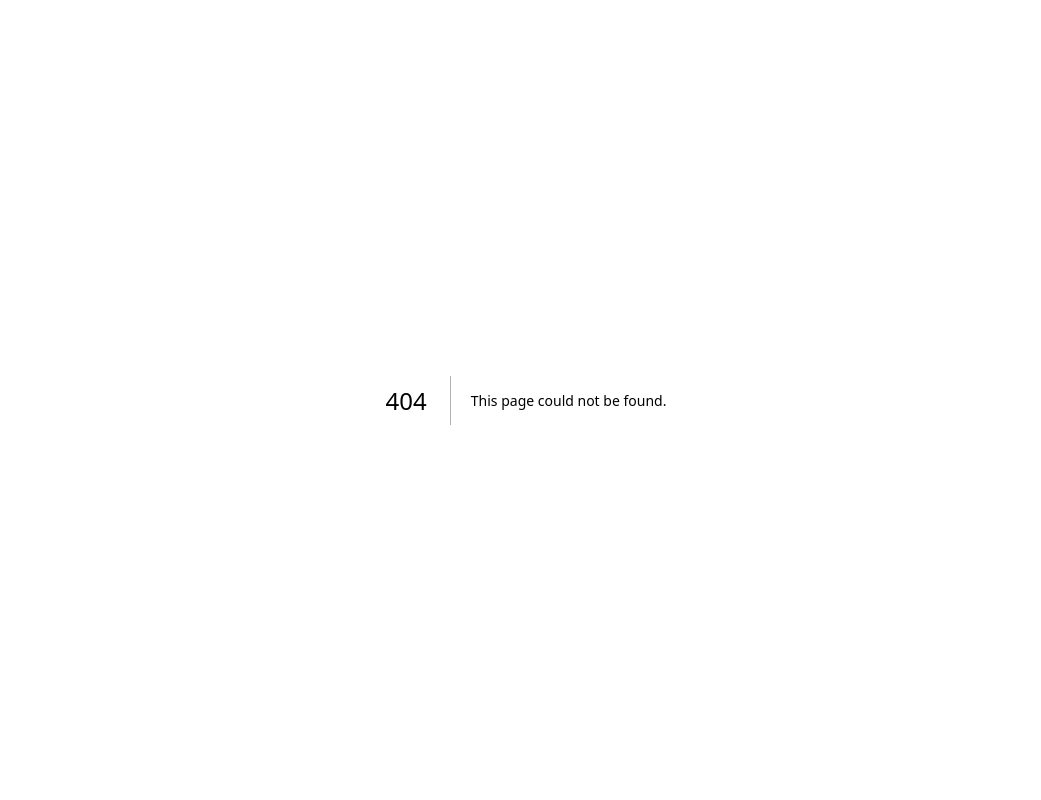
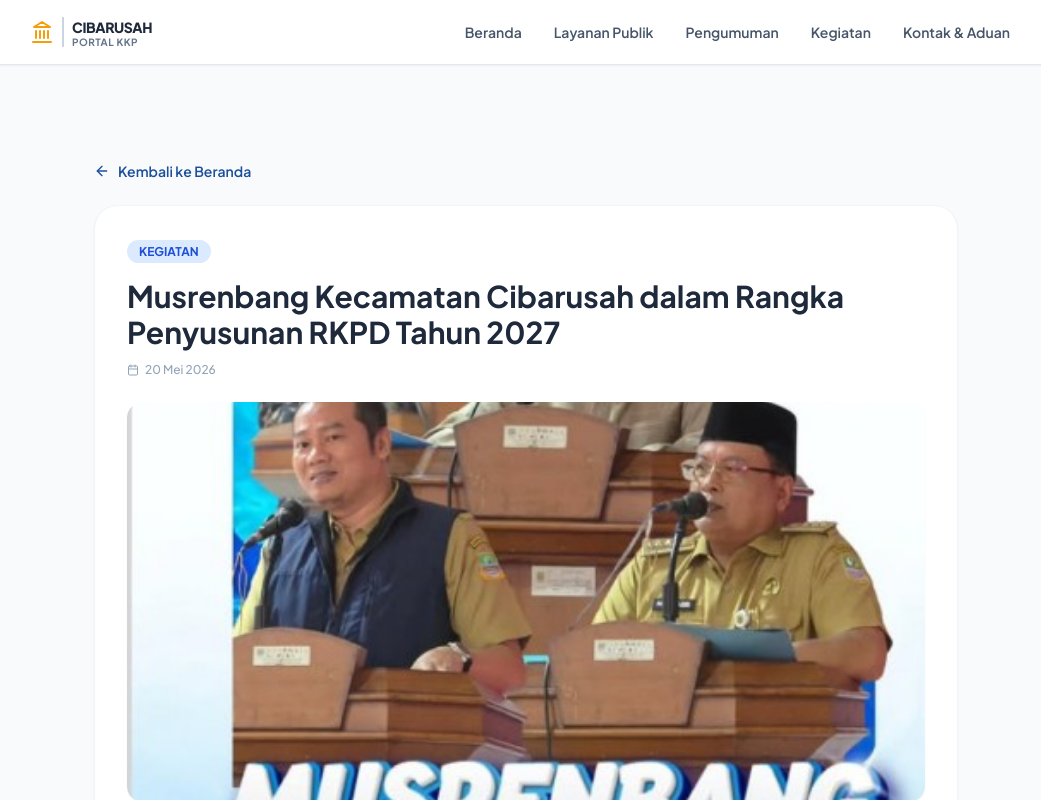
Before and after one commit to ilhammlna19/cibarusah-nextjs14, a Next.js app: page /kegiatan/1 in a window 1280 px wide. Before the commit this address had no page. Shown: the top 800 px of the page, without its empty margins (114-1155 px from the left). Built offline with nearby package versions, Linux system fonts and the light colour scheme.

Commit message:
tambah halaman detail kegiatan

```diff
--- /dev/null
+++ b/src/app/kegiatan/[id]/page.tsx
@@ -0,0 +1,71 @@
+import Navbar from "@/components/Navbar";
+import Footer from "@/components/Footer";
+import { ArrowLeft, Calendar } from "lucide-react";
+import Link from "next/link";
+// 1. Import data pusat NEWS kamu
+import { NEWS } from "@/lib/data";
+
+export default function DetailKegiatanPage({ params }: { params: { id: string } }) {
+
+  // 2. Cari data berita yang ID-nya cocok dengan yang diklik user
+const detailBerita = NEWS.find((item) => item.id === Number(params.id));
+  // 3. Jika data tidak ditemukan, tampilkan pesan peringatan
+  if (!detailBerita) {
+    return (
+      <main className="min-h-screen bg-slate-50">
+        <Navbar />
+        <div className="pt-32 text-center">
+          <h2 className="text-xl font-bold text-slate-800">Maaf, data kegiatan tidak ditemukan.</h2>
+          <Link href="/" className="text-blue-600 font-semibold mt-4 inline-block">Kembali ke Beranda</Link>
+        </div>
+      </main>
+    );
+  }
+
+  // 4. Jika data ketemu, tampilkan data aslinya di bawah ini
+  return (
+    <main className="min-h-screen bg-slate-50">
+      <Navbar />
+
+      <div className="pt-24 pb-16 max-w-4xl mx-auto px-4">
+        {/* Tombol Kembali */}
+        <Link href="/" className="inline-flex items-center gap-2 text-sm font-semibold text-[#1B4F9B] hover:text-blue-800 mb-6 transition-colors">
+          <ArrowLeft size={16} /> Kembali ke Beranda
+        </Link>
+
+        {/* Konten Utama Box */}
+        <div className="bg-white rounded-3xl p-6 md:p-8 shadow-sm border border-slate-100">
+          <span className="text-xs font-bold px-3 py-1 bg-blue-100 text-blue-700 rounded-full uppercase">
+            {detailBerita.category}
+          </span>
+
+          {/* Judul Asli */}
+          <h1 className="text-2xl md:text-3xl font-bold text-slate-800 mt-4 mb-3 leading-tight">
+            {detailBerita.title}
+          </h1>
+
+          {/* Tanggal Asli */}
+          <div className="flex items-center gap-1.5 text-slate-400 text-xs font-medium mb-6">
+            <Calendar size={12} /> {detailBerita.date}
+          </div>
+
+          {/* Gambar Asli Berita */}
+          <div className="w-full h-64 md:h-[400px] overflow-hidden rounded-2xl mb-6 shadow-sm">
+            <img
+              src={detailBerita.image}
+              alt={detailBerita.title}
+              className="w-full h-full object-cover"
+            />
+          </div>
+
+          {/* Deskripsi/Isi Berita Lengkap */}
+          <p className="text-slate-600 leading-relaxed text-sm md:text-base whitespace-pre-line">
+            {detailBerita.excerpt} Bagian ini menampilkan isi konten lengkap mengenai liputan acara {detailBerita.title} yang diselenggarakan di wilayah Kecamatan Cibarusah secara mendetail.
+          </p>
+        </div>
+      </div>
+
+      <Footer />
+    </main>
+  );
+}
```
